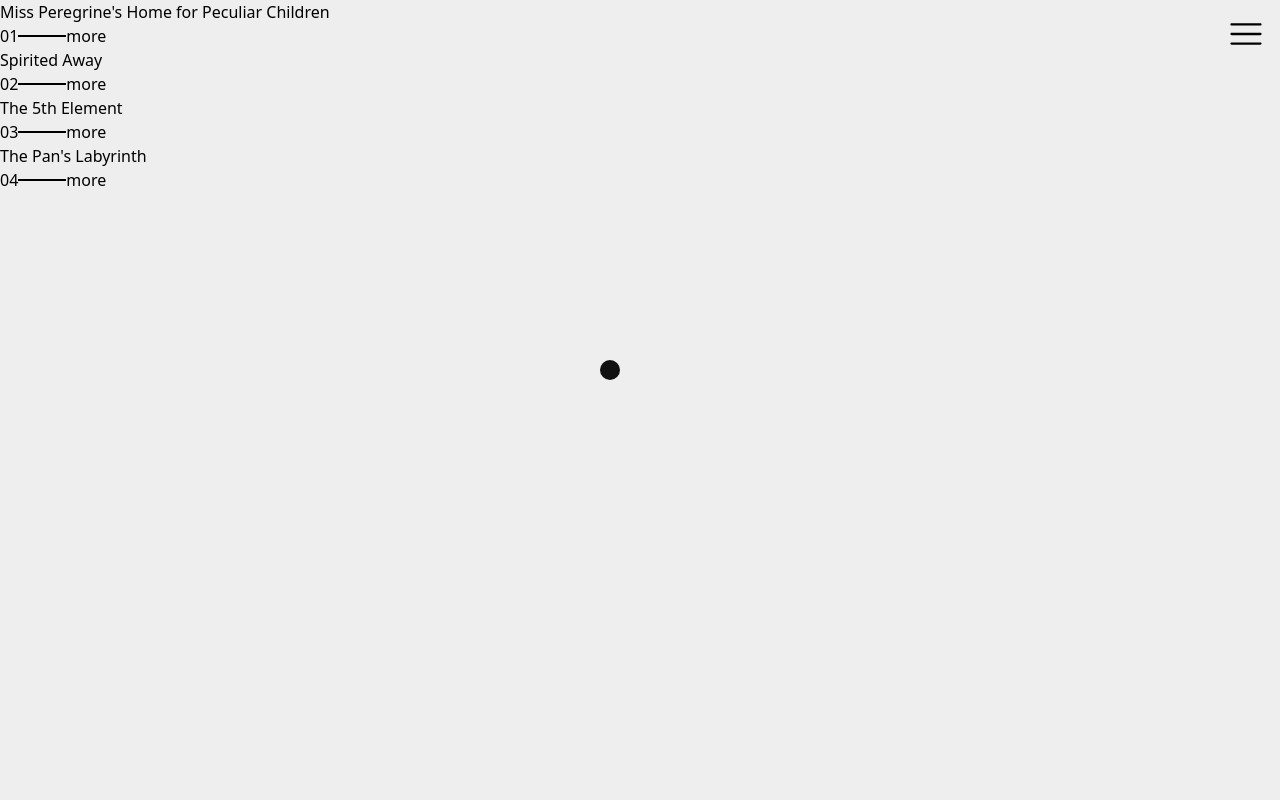
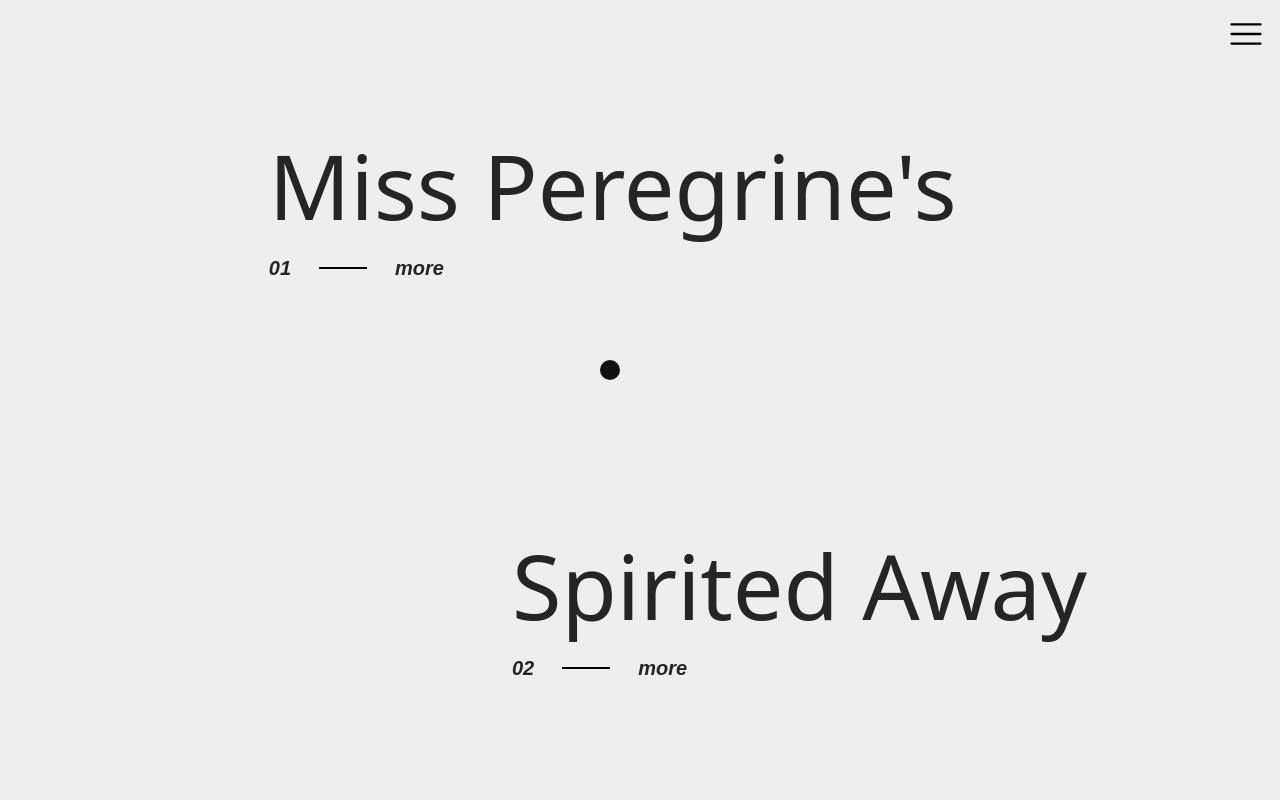
Before and after one commit to LeeBingler/Somewhere, a Next.js app: page /films in a window 1280 px wide. Shown: the top 800 px of the page. Built offline with nearby package versions, Linux system fonts and the light colour scheme; a web font is replaced by a local one.

Commit message:
feat: add style for the films page

```diff
--- a/app/(pages)/films/components/CardFilms.tsx
+++ b/app/(pages)/films/components/CardFilms.tsx
@@ -2,14 +2,16 @@
 
 function CardFilms({ film, index }: { film: string; index: number }) {
     return (
-        <div className=''>
-            <h1>{film}</h1>
-            <div className='flex items-center'>
-                <p>{index > 10 ? index : '0' + index}</p>
-                <span className='bg-black w-12 h-[2px]'/>
-                <p>more</p>
+        <section className='h-[50vh] relative flex justify-center items-center text-[rgb(37,37,37)] pointer-events-none'>
+            <div className={`absolute pointer-events-auto ${index % 2 ? 'left-[21%]' : 'left-[40%]'}`}>
+                <h1 className='md:text-[max(5vw,90px)]'>{film}</h1>
+                <div className='md:text-[2.5vh] flex items-center gap-7 font-Bon-Voyage italic font-bold'>
+                    <p>{index > 10 ? index : '0' + index}</p>
+                    <span className='bg-black w-12 h-[2px]' />
+                    <p>more</p>
+                </div>
             </div>
-        </div>
+        </section>
     );
 }
 
--- a/app/(pages)/films/page.tsx
+++ b/app/(pages)/films/page.tsx
@@ -2,13 +2,13 @@
 
 function Films() {
     const nameFilms = [
-        "Miss Peregrine's Home for Peculiar Children",
+        "Miss Peregrine's",
         'Spirited Away',
+        "The Pan's Labyrinth",
         'The 5th Element',
-        "The Pan's Labyrinth"
     ];
     return (
-        <main className='absolute top-0 left-0 flex flex-col'>
+        <main className='flex flex-col'>
             {nameFilms.map((name, index) => {
                 return <CardFilms key={name} film={name} index={index + 1} />
             })}
```
